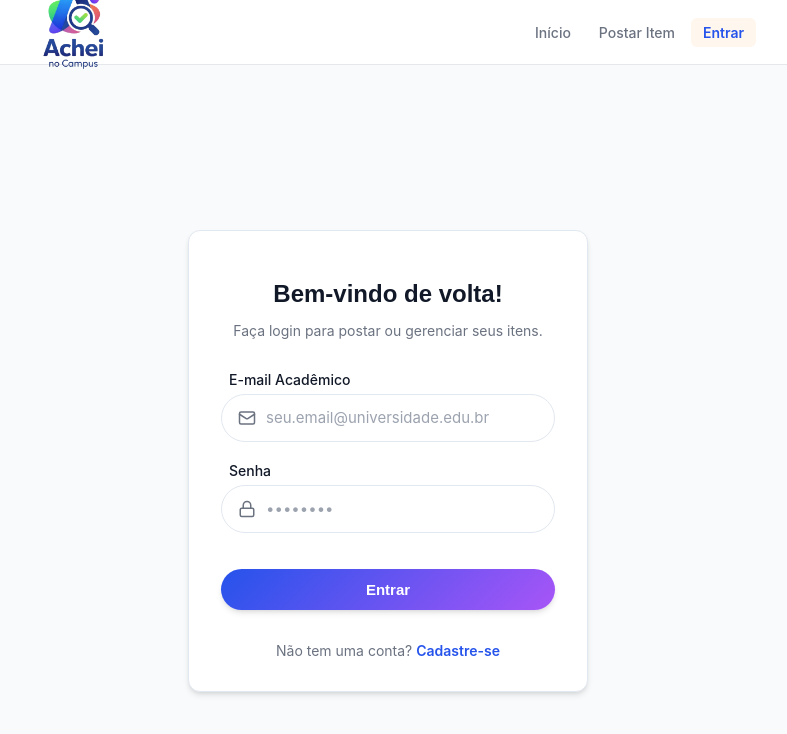
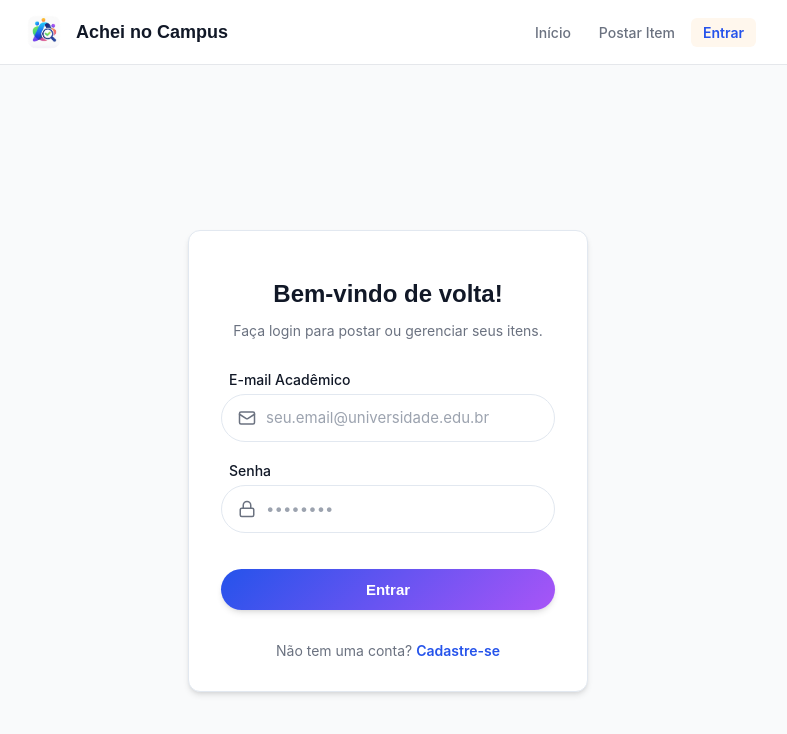
Before and after one commit to iago-pinheiro/AcheiNoCampus, a React (Vite) app in the folder frontend/: page /login in a window 1280 px wide. Shown: the top 734 px of the page, without its empty margins (252-1039 px from the left). Built offline with nearby package versions, Linux system fonts and the light colour scheme.

Commit message:
style: refatora a logo da navbar para usar icon + texto html para evitar bugs de imagem

```diff
--- a/frontend/src/components/layout/Header.css
+++ b/frontend/src/components/layout/Header.css
@@ -19,34 +19,28 @@
 .header__logo {
   display: flex;
   align-items: center;
+  gap: 0.5rem;
   text-decoration: none;
   height: 100%;
 }
 
-.logo-desktop {
-  display: none;
-  height: 140px; /* Altura real grande para compensar o padding transparente */
+.header__logo-img {
+  height: 48px; /* Aumentei um pouco para ficar nítido */
   width: auto;
-  margin-top: -38px;
-  margin-bottom: -38px;
-  margin-left: -16px; /* Ajuste fino lateral */
+  margin-top: -16px;
+  margin-bottom: -16px; /* ajustando borda transparente se houver */
 }
 
-.logo-mobile {
-  display: block;
-  height: 120px;
-  width: auto;
-  margin-top: -32px;
-  margin-bottom: -32px;
-  margin-left: -12px;
+.header__logo-text {
+  font-family: var(--font-title);
+  font-size: 1.125rem;
+  font-weight: 800;
+  color: var(--color-text-main);
 }
 
-@media (min-width: 640px) {
-  .logo-desktop {
-    display: block;
-  }
-  .logo-mobile {
-    display: none;
+@media (max-width: 640px) {
+  .header__logo-text {
+    display: none; /* Hide text on small screens, keep just the icon */
   }
 }
 
--- a/frontend/src/components/layout/Header.jsx
+++ b/frontend/src/components/layout/Header.jsx
@@ -19,8 +19,8 @@ export function Header() {
     <header className="header">
       <div className="header__inner">
         <Link to="/" className="header__logo">
-          <img src={logoTitle} alt="Achei no Campus" className="logo-desktop" />
-          <img src={logoMobile} alt="Achei no Campus" className="logo-mobile" />
+          <img src={logoMobile} alt="Ícone" className="header__logo-img" />
+          <span className="header__logo-text">Achei no Campus</span>
         </Link>
 
         <nav className="header__nav" aria-label="Navegação principal">
```
